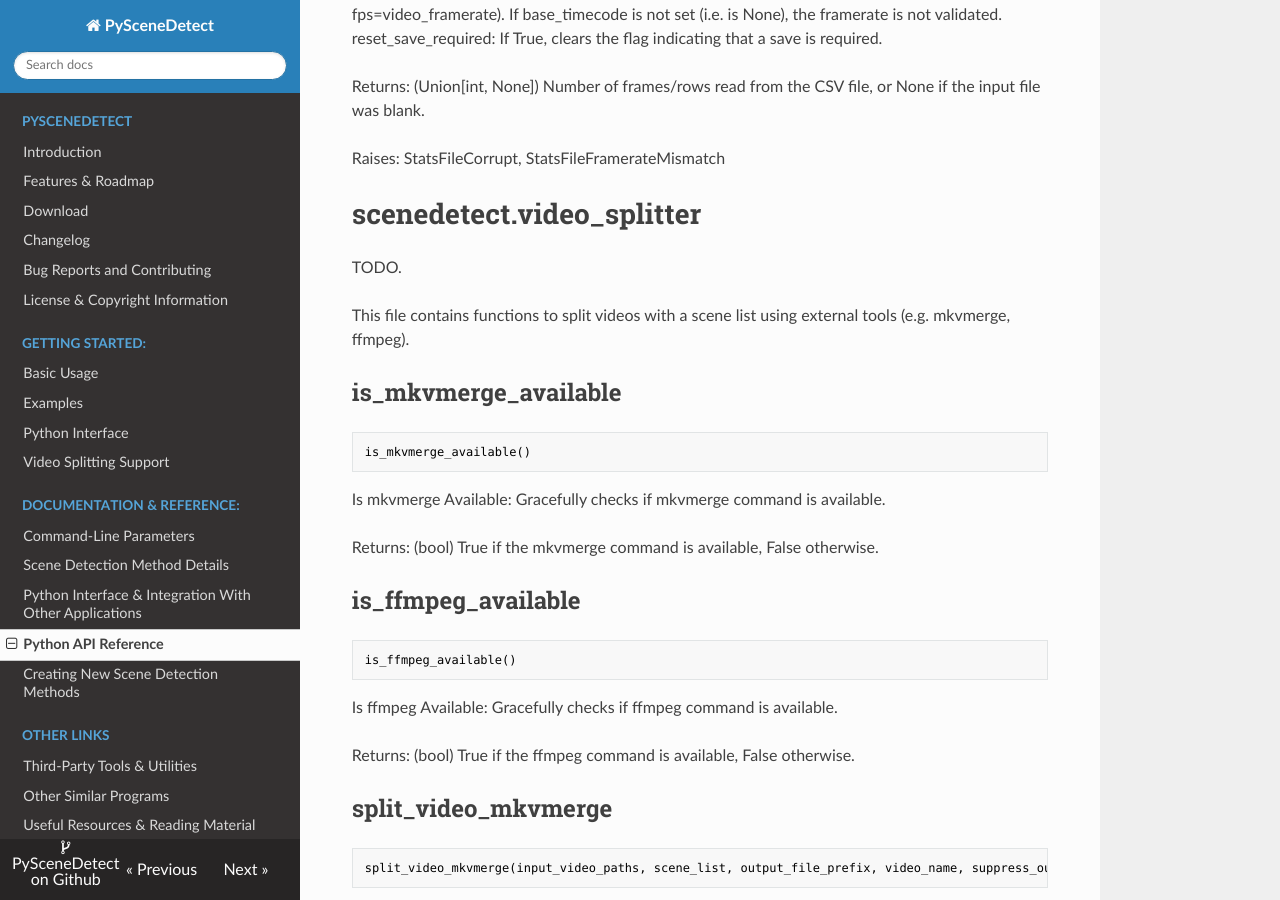
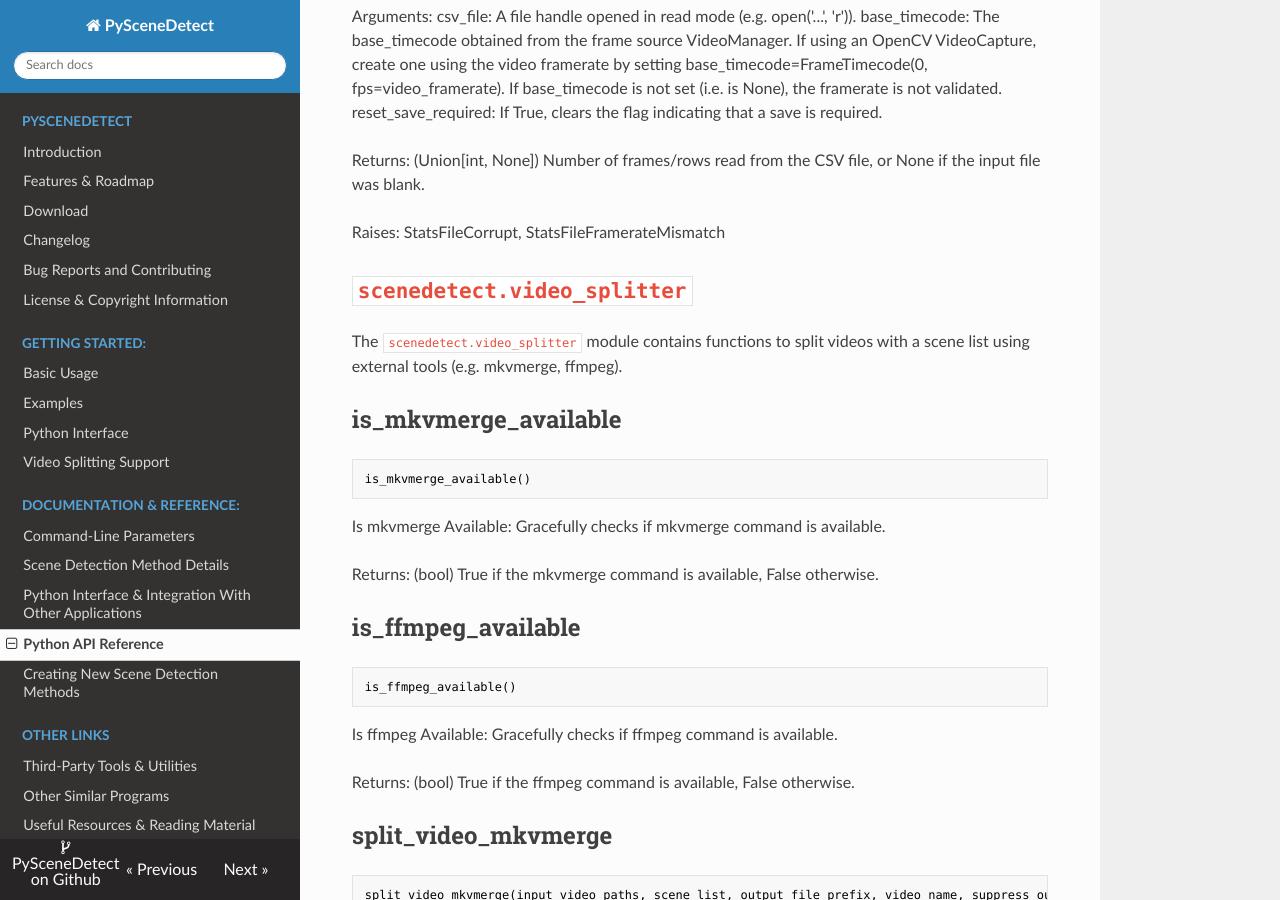
Before and after one commit to vovamushak/PySceneDetect, an MkDocs documentation site: the page built from docs/reference/python-api.md, in a window 1280 px wide and 900 px high, scrolled down 25150 px. Built offline with MkDocs 1.6.1, drawn with Linux system fonts in a browser that asks for light colours; nearby versions of some CDN libraries; old or Windows-style settings are respelled for this version of MkDocs; some of the changed text lies outside the part shown.

Commit message:
Update Python API reference with links in TOC and class names referenced in each module.

```diff
--- a/docs/reference/python-api.md
+++ b/docs/reference/python-api.md
@@ -109,7 +109,8 @@ Implementations that wish to view the scene list frame-by-frame, or event-driven
 
 The following is the complete Python API reference for PySceneDetect v0.5.
 
-<h1 id="scenedetect">scenedetect</h1>
+
+# `scenedetect` Module
 
 PySceneDetect scenedetect Module
 
@@ -190,7 +191,7 @@ Prototype method, no actual detection.
 Returns:
     List of frame numbers of cuts to be added to the cutting list.
 
-<h1 id="scenedetect.detectors">scenedetect.detectors</h1>
+# `scenedetect.detectors` Module
 
 PySceneDetect scenedetect.detectors Module
 
@@ -1156,11 +1163,10 @@ Returns:
 Raises:
     StatsFileCorrupt, StatsFileFramerateMismatch
 
-<h1 id="scenedetect.video_splitter">scenedetect.video_splitter</h1>
 
-TODO.
+# `scenedetect.video_splitter`
 
-This file contains functions to split videos with a scene list using
+The `scenedetect.video_splitter` module contains functions to split videos with a scene list using
 external tools (e.g. mkvmerge, ffmpeg).
 
 
```
Also changed, not shown: other parts of docs/reference/python-api.md (+13 -7 lines), docs/examples/video-splitting.md (+1 -1 lines).
